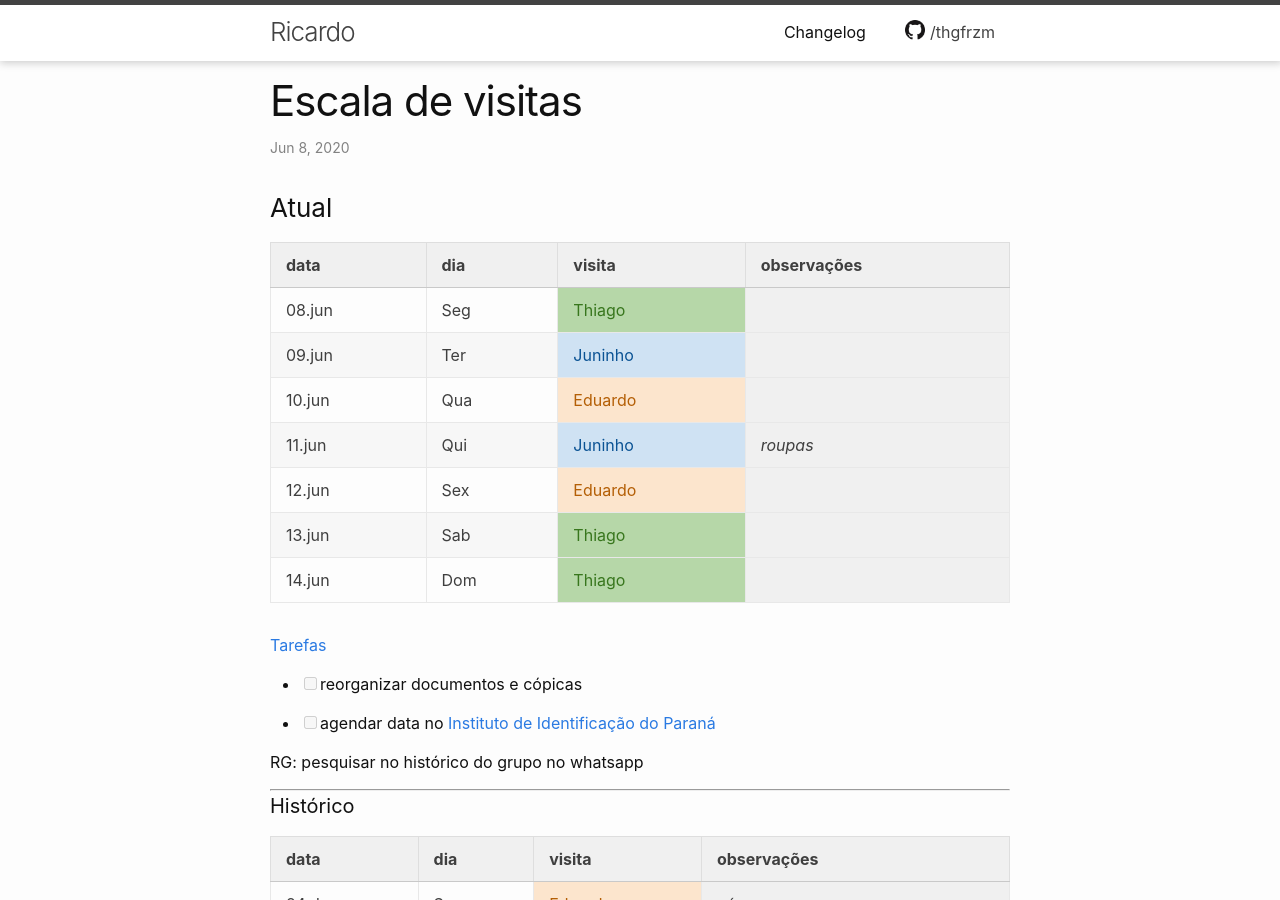
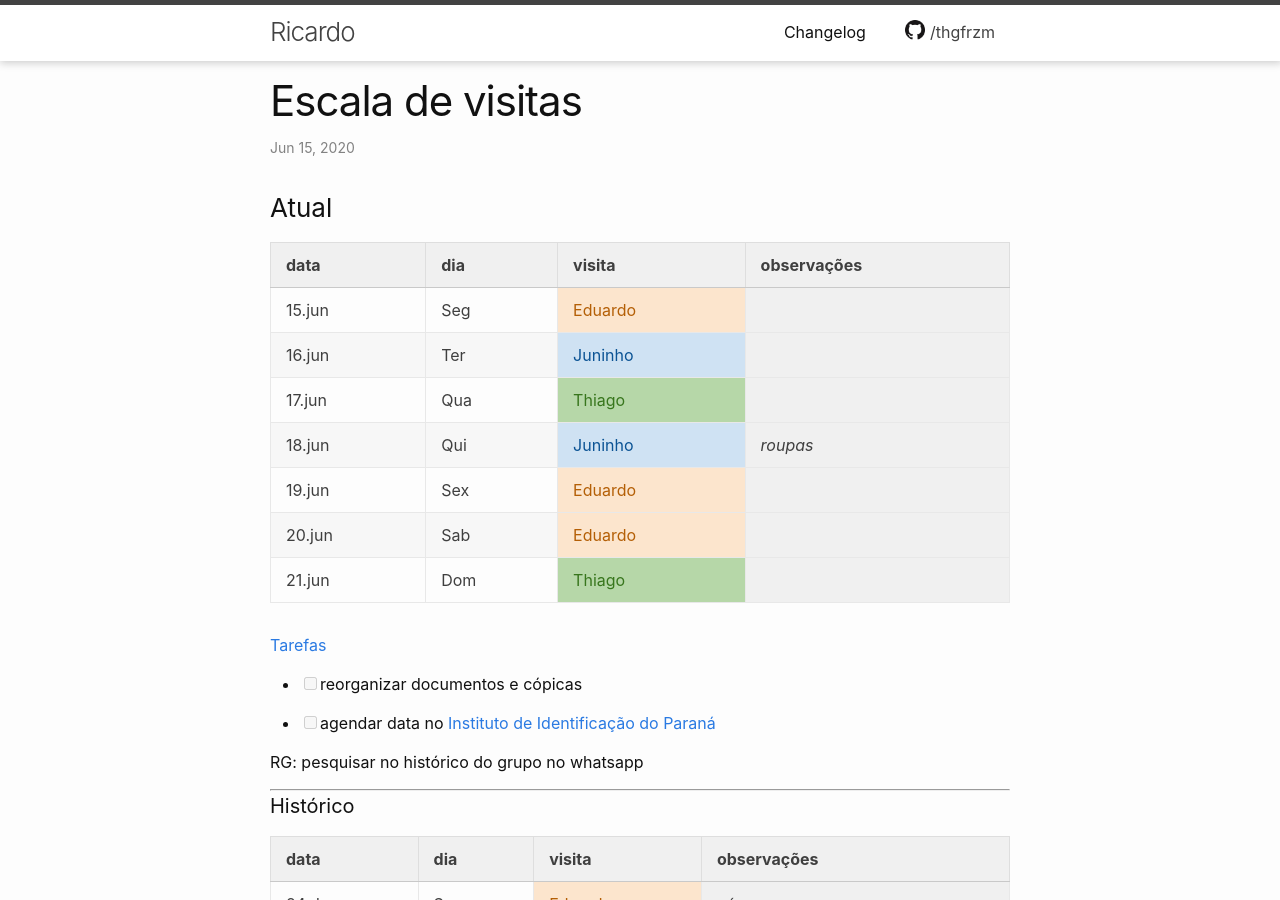
Before and after one commit to thgfrzm/ricardo, a Jekyll site: the page built from _posts/2018-12-23-escala-visitas.markdown, in a window 1280 px wide and 900 px high. Built offline with Jekyll 4.4.1, drawn with Linux system fonts in a browser that asks for light colours; some of the changed text lies outside the part shown.

Commit message:
Update 2018-12-23-escala-visitas.markdown

```diff
--- a/_posts/2018-12-23-escala-visitas.markdown
+++ b/_posts/2018-12-23-escala-visitas.markdown
@@ -1,7 +1,7 @@
 ---
 layout: post
 title:  "Escala de visitas"
-date:   2020-06-08 00:36:00 -0300
+date:   2020-06-15 14:00:00 -0300
 categories: agenda
 ---
 
@@ -9,13 +9,13 @@ categories: agenda
 
 | data   | dia | visita  | observações |
 | ------ | --- | ------- | ----------- |
-| 08.jun | Seg | Thiago  |             |
-| 09.jun | Ter | Juninho |             |
-| 10.jun | Qua | Eduardo |             |
-| 11.jun | Qui | Juninho | _roupas_    |
-| 12.jun | Sex | Eduardo |             |
-| 13.jun | Sab | Thiago  |             |
-| 14.jun | Dom | Thiago  |             |
+| 15.jun | Seg | Eduardo |             |
+| 16.jun | Ter | Juninho |             |
+| 17.jun | Qua | Thiago  |             |
+| 18.jun | Qui | Juninho | _roupas_    |
+| 19.jun | Sex | Eduardo |             |
+| 20.jun | Sab | Eduardo |             |
+| 21.jun | Dom | Thiago  |             |
 
 <!--
 ### notas
@@ -571,3 +571,10 @@ RG: pesquisar no histórico do grupo no whatsapp
 | 05.jun | Sex | Eduardo     | _roupas_            |
 | 06.jun | Sab | Eduardo     |                     |
 | 07.jun | Dom | Thiago      |                     |
+| 08.jun | Seg | Thiago      |                     |
+| 09.jun | Ter | Juninho     |                     |
+| 10.jun | Qua | Eduardo     |                     |
+| 11.jun | Qui | Juninho     | _roupas_            |
+| 12.jun | Sex | Eduardo     |                     |
+| 13.jun | Sab | Thiago      |                     |
+| 14.jun | Dom | Thiago      |                     |
```
